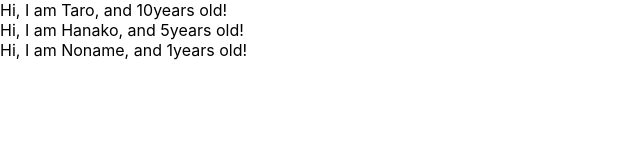
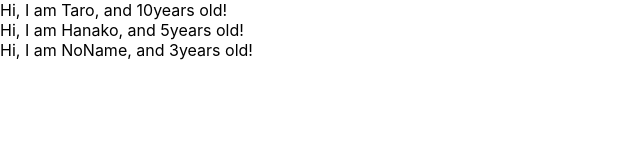
Before and after one commit to chionyan/udemy-react-redux-crud-application, a React (Create React App) app: page / in a window 1280 px wide. Shown: the top 160 px of the page, without its empty margins (0-640 px from the left). Built offline with nearby package versions, Linux system fonts and the light colour scheme.

Commit message:
learn prip-types

```diff
--- a/src/App.js
+++ b/src/App.js
@@ -1,10 +1,11 @@
 import React from 'react';
+import PropTypes from  'prop-types';
 
 const App = () => {
   const profiles = [
     { name: 'Taro', age: 10 },
     { name: 'Hanako', age: 5 },
-    { name: 'Noname' },
+    { name: 'NoName', age: 3 },
   ];
   return (
     <div>
@@ -22,8 +23,9 @@ const User = (props) => {
   return <div>Hi, I am {props.name}, and {props.age}years old!</div>;
 };
 
-User.defaultProps = {
-  age: 1
+User.propTypes = {
+  name: PropTypes.string,
+  age: PropTypes.number.isRequired,
 };
 
 export default App;
```
